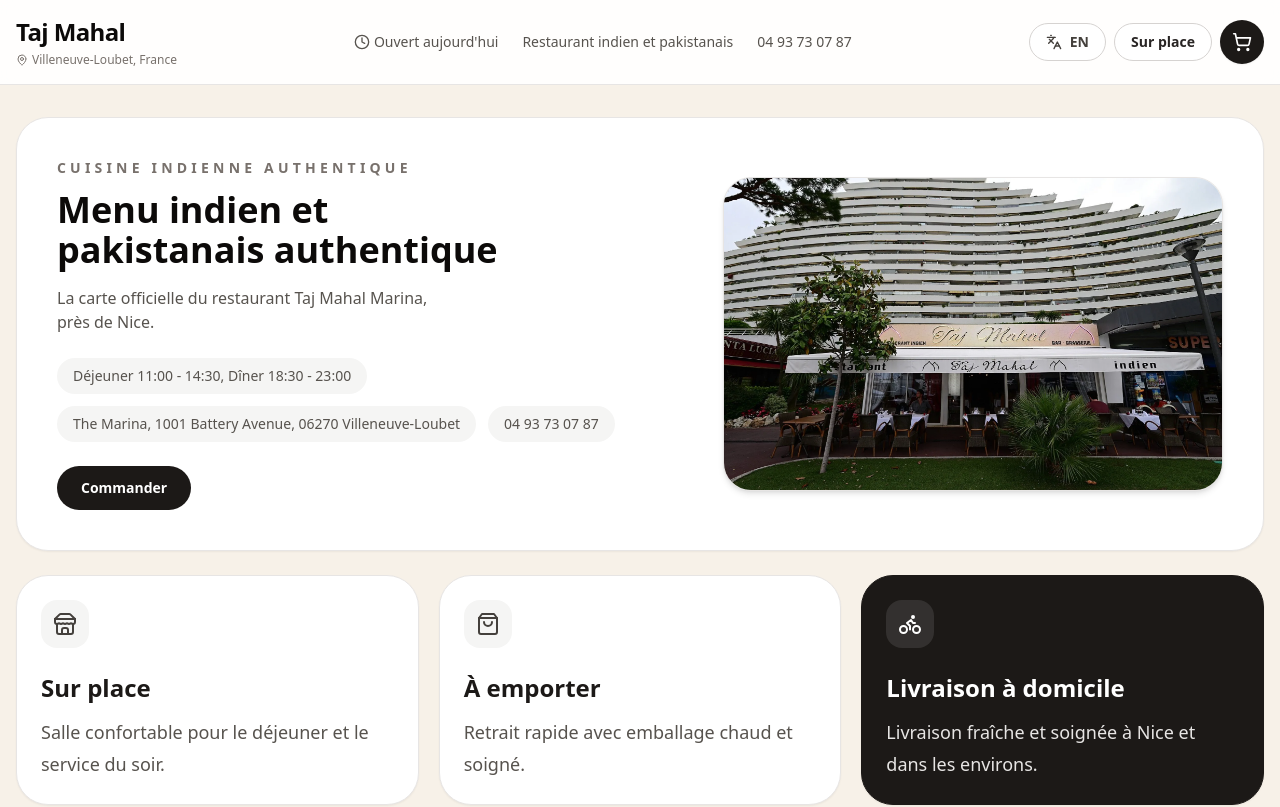
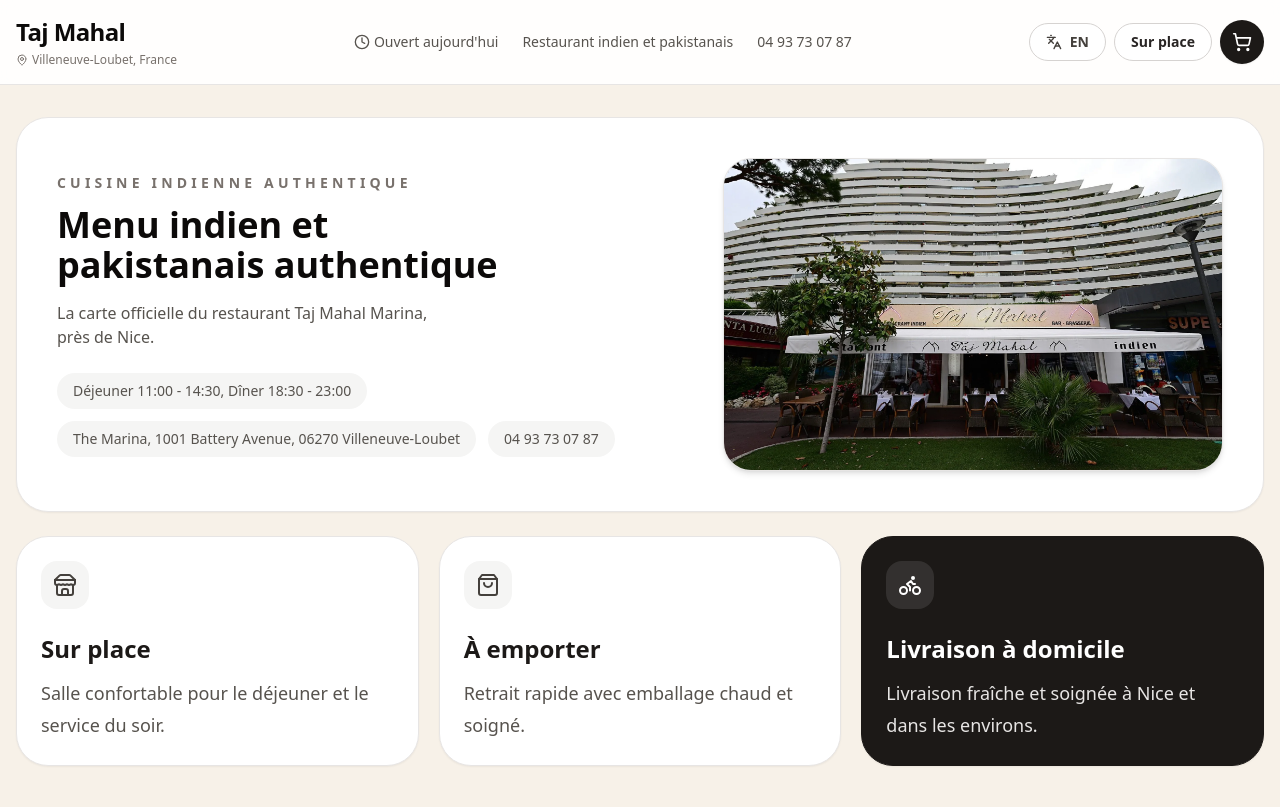
Before and after one commit to ManojMJ10/tajmahal-delivery.fr, a Next.js app: page / in a window 1280 px wide. Shown: the top 807 px of the page. Built offline with nearby package versions, Linux system fonts and the light colour scheme.

Commit message:
Remove public hero CTA button

```diff
--- a/components/public/PublicMenuClient.tsx
+++ b/components/public/PublicMenuClient.tsx
@@ -179,13 +179,6 @@
                     <span className="rounded-full bg-stone-100 px-4 py-2">{settings.publicSite.restaurantAddress}</span>
                     <span className="rounded-full bg-stone-100 px-4 py-2">{settings.publicSite.phoneNumber}</span>
                   </div>
-                  <button
-                    type="button"
-                    onClick={scrollToDishes}
-                    className="mt-6 w-fit rounded-full bg-stone-900 px-6 py-3 text-sm font-black text-white transition-colors duration-150 hover:bg-stone-800"
-                  >
-                    {t.startOrder}
-                  </button>
                 </div>
                 <div className="mx-auto overflow-hidden rounded-[1.75rem] border border-stone-200 bg-stone-100 shadow-md">
                   <img
```
